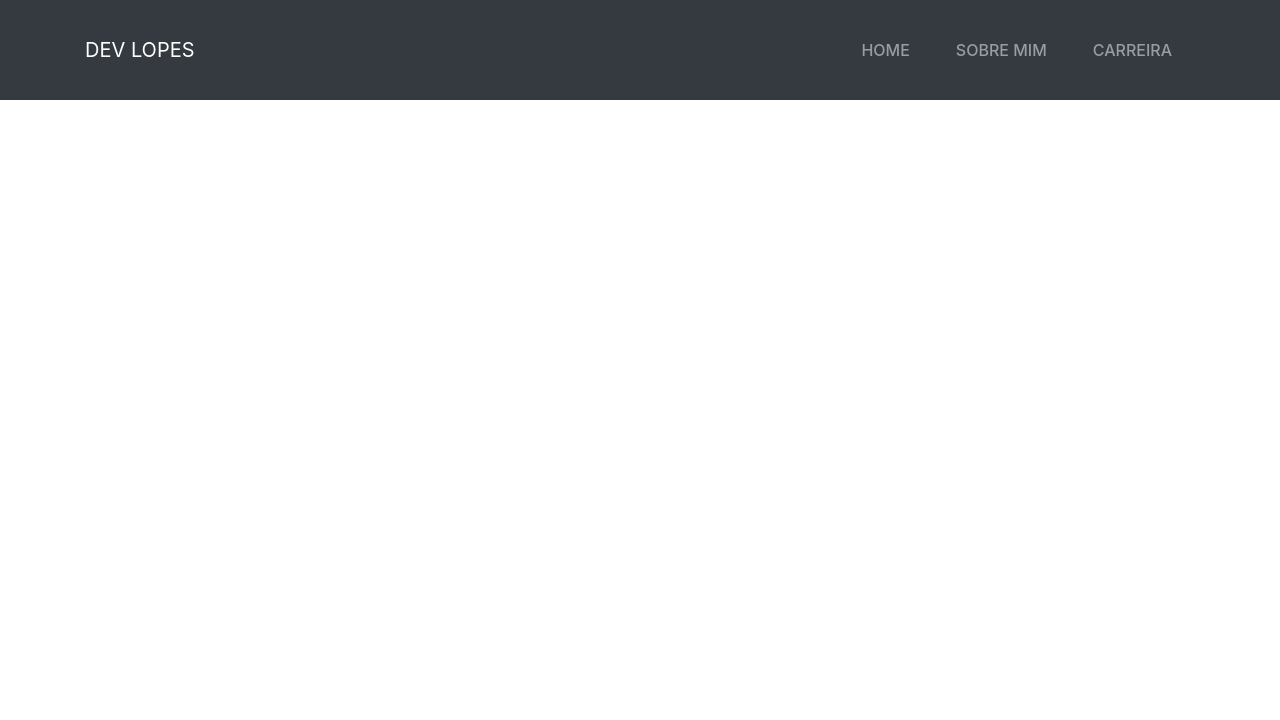
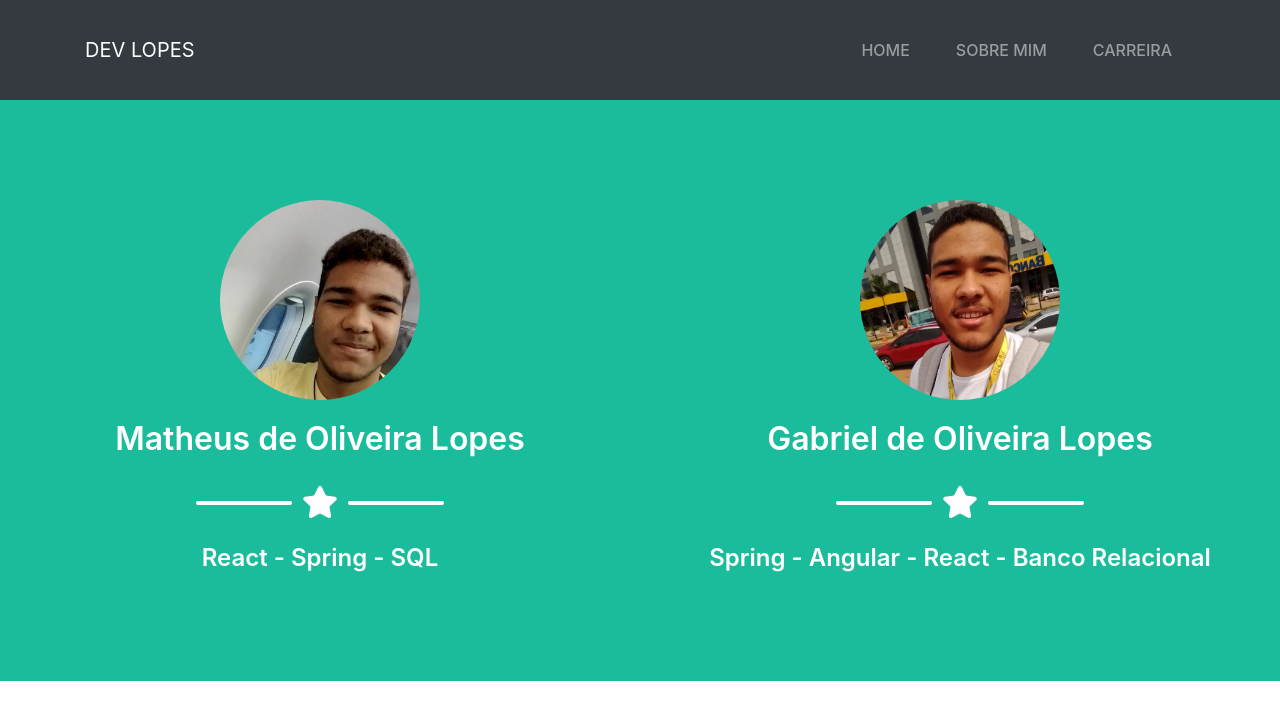
Before and after one commit to Nimbo1999/my-web-page, a React (Create React App) app in the folder web/: page / in a window 1280 px wide. Shown: the top 720 px of the page. Built offline with nearby package versions, Linux system fonts and the light colour scheme.

Commit message:
Banner profile

```diff
--- a/web/src/App.js
+++ b/web/src/App.js
@@ -1,11 +1,13 @@
 import React from 'react';
-import Header from './components/header/header.component'
+import Header from './components/header/header.component';
+import Banner from './components/banner/banner.component';
 import './App.scss';
 
 function App() {
   return (
     <div className='app'>
       <Header />
+      <Banner />
     </div>
   );
 }
--- /dev/null
+++ b/web/src/components/banner/banner.component.jsx
@@ -0,0 +1,25 @@
+import React from 'react';
+import Container from 'react-bootstrap/Container';
+import Row from 'react-bootstrap/Row';
+import Col from 'react-bootstrap/Col';
+import Profile from '../lopesProfile/profile.component';
+import gabrielImg from '../../images/Gabriel.png';
+import matheusImg from '../../images/matheus.png';
+import './banner.style.scss';
+
+const Banner = () => {
+    return(
+        <Container className="bannerContainer" fluid>
+            <Row>
+                <Col md={6} sm={12}>
+                    <Profile nome="Matheus de Oliveira Lopes" imagem={matheusImg} skills={["React", "Spring", "SQL"]} />
+                </Col>
+                <Col md={6} sm={12}>
+                    <Profile nome="Gabriel de Oliveira Lopes" imagem={gabrielImg} skills={["Spring", "Angular", "React", "Banco Relacional"]} />
+                </Col>
+            </Row>
+        </Container>
+    )
+}
+
+export default Banner;
--- /dev/null
+++ b/web/src/components/banner/banner.style.scss
@@ -0,0 +1,4 @@
+.bannerContainer{
+    background-color: #1abc9c ;
+    padding: 100px 20px;
+}
--- /dev/null
+++ b/web/src/components/lopesDivider/divider.component.jsx
@@ -0,0 +1,20 @@
+import React from 'react';
+import { FontAwesomeIcon } from '@fortawesome/react-fontawesome'
+import { faStar } from '@fortawesome/free-solid-svg-icons'
+import './divider.style.scss';
+
+/**
+ * Envie uma cor
+ * @param {*} props
+ */
+const Divider = (props) => {
+    return(
+        <div className="divider-container">
+            <div className="divider-line" style={{backgroundColor: props.color}}></div>
+                <div className="divider-icon"><FontAwesomeIcon icon={faStar} size="2x" color={props.color} /></div>
+            <div className="divider-line" style={{backgroundColor: props.color}}></div>
+        </div>
+    )
+}
+
+export default Divider;
--- /dev/null
+++ b/web/src/components/lopesDivider/divider.style.scss
@@ -0,0 +1,20 @@
+.divider-container{
+    margin: 1.25rem 0 1.5rem;
+    width: 100%;
+    display: flex;
+    justify-content: center;
+    align-items: center;
+}
+
+.divider-line{
+    width: 100%;
+    max-width: 6rem;
+    height: 0.25rem;
+    border-radius: 1rem;
+    background-color: #ffffff;
+    border-color: #2c3e50 !important;
+}
+
+.divider-icon{
+    margin: 0 10px;
+}
--- /dev/null
+++ b/web/src/components/lopesProfile/profile.component.jsx
@@ -0,0 +1,37 @@
+import React from 'react';
+import Container from 'react-bootstrap/Container';
+import Row from 'react-bootstrap/Row';
+import Col from 'react-bootstrap/Col';
+import Image from 'react-bootstrap/Image';
+import Divider from '../lopesDivider/divider.component';
+import './profile.style.scss';
+
+const Profile = (props) => {
+    let skills = '';
+
+    for(let i = 0; i < props.skills.length; i++){
+        if(props.skills.length > i + 1)
+            skills += `${props.skills[i]} - `;
+        else
+            skills += `${props.skills[i]}`;
+    }
+
+    return(
+        <Container>
+            <Row>
+                <Col className="profile-image-container">
+                    <Image className="profile-image" src={props.imagem} roundedCircle />
+                </Col>
+            </Row>
+            <Row>
+                <Col className="flex-div">
+                    <h2 className="text">{props.nome}</h2>
+                    <Divider color="white" />
+                    <h4 className="text">{skills}</h4>
+                </Col>
+            </Row>
+        </Container>
+    )
+}
+
+export default Profile;
--- /dev/null
+++ b/web/src/components/lopesProfile/profile.style.scss
@@ -0,0 +1,25 @@
+.flex-div{
+    display: flex;
+    flex-direction: column;
+    justify-content: flex-start;
+    align-items: center;
+    margin-top: 20px;
+}
+
+.profile-image-container{
+    display: flex;
+    justify-content: center;
+    align-items: center;
+}
+
+.profile-image{
+    object-fit: cover;
+    object-position: 100% 20%;
+    height: 200px;
+    width: 200px;
+}
+
+.text{
+    font-weight: 600;
+    color: white;
+}
```
Also changed, not shown: web/src/images/Gabriel.png (added), web/src/images/matheus.png (added).
